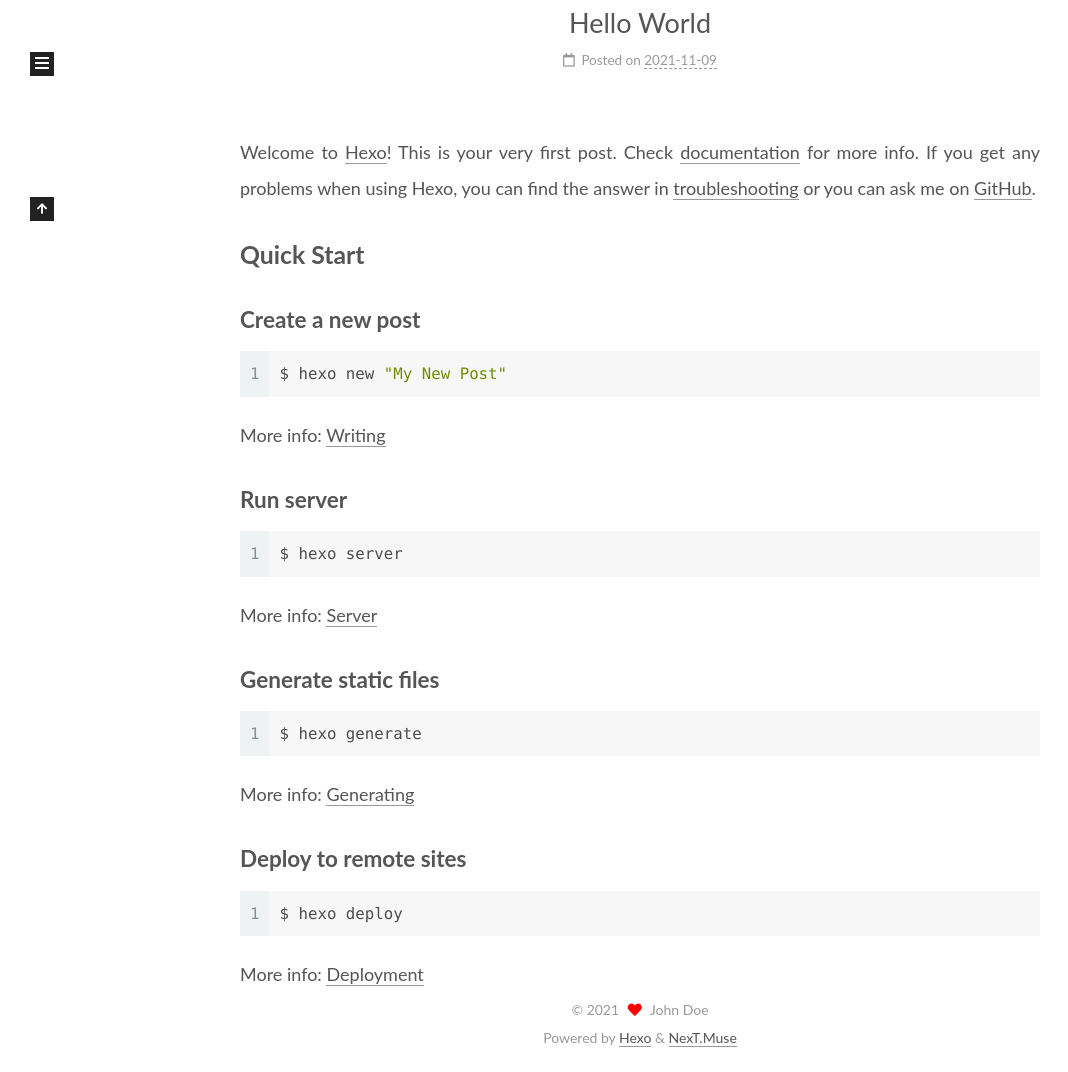
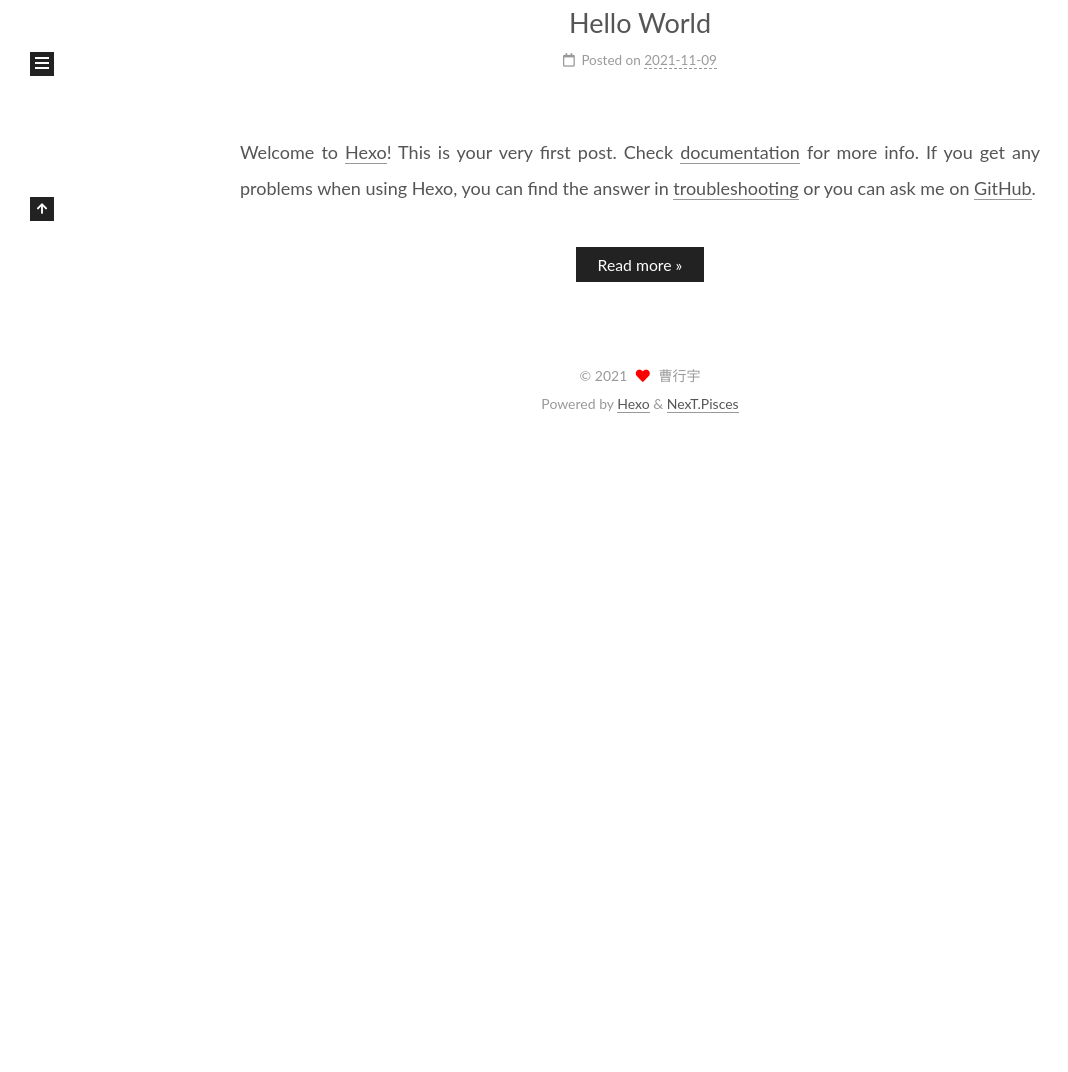
Before and after one commit to Ranbo0/Ranbo0.github.io, a plain HTML site: page index.html in a window 1280 px wide. Shown: the part 679-1751 px from the top of the page, without its empty margins (0-1068 px from the left). After the commit the page ends 1117 px from the top, so only its background shows below. Drawn offline with Linux system fonts and the light colour scheme.

Commit message:
Site updated: 2021-11-09 12:07:09

```diff
--- a/2021/11/09/hello-world/index.html
+++ b/2021/11/09/hello-world/index.html
@@ -17,19 +17,20 @@
 
 <script id="hexo-configurations">
     var NexT = window.NexT || {};
-    var CONFIG = {"hostname":"example.com","root":"/","scheme":"Muse","version":"7.8.0","exturl":false,"sidebar":{"position":"left","display":"post","padding":18,"offset":12,"onmobile":false},"copycode":{"enable":false,"show_result":false,"style":null},"back2top":{"enable":true,"sidebar":false,"scrollpercent":false},"bookmark":{"enable":false,"color":"#222","save":"auto"},"fancybox":false,"mediumzoom":false,"lazyload":false,"pangu":false,"comments":{"style":"tabs","active":null,"storage":true,"lazyload":false,"nav":null},"algolia":{"hits":{"per_page":10},"labels":{"input_placeholder":"Search for Posts","hits_empty":"We didn't find any results for the search: ${query}","hits_stats":"${hits} results found in ${time} ms"}},"localsearch":{"enable":false,"trigger":"auto","top_n_per_article":1,"unescape":false,"preload":false},"motion":{"enable":true,"async":false,"transition":{"post_block":"fadeIn","post_header":"slideDownIn","post_body":"slideDownIn","coll_header":"slideLeftIn","sidebar":"slideUpIn"}}};
+    var CONFIG = {"hostname":"example.com","root":"/","scheme":"Pisces","version":"7.8.0","exturl":false,"sidebar":{"position":"left","display":"post","padding":18,"offset":12,"onmobile":false},"copycode":{"enable":false,"show_result":false,"style":null},"back2top":{"enable":true,"sidebar":false,"scrollpercent":false},"bookmark":{"enable":false,"color":"#222","save":"auto"},"fancybox":false,"mediumzoom":false,"lazyload":false,"pangu":false,"comments":{"style":"tabs","active":null,"storage":true,"lazyload":false,"nav":null},"algolia":{"hits":{"per_page":10},"labels":{"input_placeholder":"Search for Posts","hits_empty":"We didn't find any results for the search: ${query}","hits_stats":"${hits} results found in ${time} ms"}},"localsearch":{"enable":false,"trigger":"auto","top_n_per_article":1,"unescape":false,"preload":false},"motion":{"enable":true,"async":false,"transition":{"post_block":"fadeIn","post_header":"slideDownIn","post_body":"slideDownIn","coll_header":"slideLeftIn","sidebar":"slideUpIn"}}};
   </script>
 
-  <meta name="description" content="Welcome to Hexo! This is your very first post. Check documentation for more info. If you get any problems when using Hexo, you can find the answer in troubleshooting or you can ask me on GitHub. Quick">
+  <meta name="description" content="Welcome to Hexo! This is your very first post. Check documentation for more info. If you get any problems when using Hexo, you can find the answer in troubleshooting or you can ask me on GitHub.">
 <meta property="og:type" content="article">
 <meta property="og:title" content="Hello World">
 <meta property="og:url" content="http://example.com/2021/11/09/hello-world/index.html">
-<meta property="og:site_name" content="Hexo">
-<meta property="og:description" content="Welcome to Hexo! This is your very first post. Check documentation for more info. If you get any problems when using Hexo, you can find the answer in troubleshooting or you can ask me on GitHub. Quick">
+<meta property="og:site_name" content="曹行宇的Blog">
+<meta property="og:description" content="Welcome to Hexo! This is your very first post. Check documentation for more info. If you get any problems when using Hexo, you can find the answer in troubleshooting or you can ask me on GitHub.">
 <meta property="og:locale" content="en_US">
 <meta property="article:published_time" content="2021-11-09T03:17:33.665Z">
-<meta property="article:modified_time" content="2021-11-09T03:17:33.665Z">
-<meta property="article:author" content="John Doe">
+<meta property="article:modified_time" content="2021-11-09T04:06:14.019Z">
+<meta property="article:author" content="曹行宇">
+<meta property="article:tag" content="https:&#x2F;&#x2F;github.com&#x2F;Ranbo0">
 <meta name="twitter:card" content="summary">
 
 <link rel="canonical" href="http://example.com/2021/11/09/hello-world/">
@@ -45,7 +46,7 @@
   };
 </script>
 
-  <title>Hello World | Hexo</title>
+  <title>Hello World | 曹行宇的Blog</title>
 
 
 
@@ -96,7 +97,7 @@
 
     <a href="/" class="brand" rel="start">
       <span class="logo-line-before"><i></i></span>
-      <h1 class="site-title">Hexo</h1>
+      <h1 class="site-title">曹行宇的Blog</h1>
       <span class="logo-line-after"><i></i></span>
     </a>
   </div>
@@ -154,12 +155,12 @@
 
     <span hidden itemprop="author" itemscope itemtype="http://schema.org/Person">
       <meta itemprop="image" content="/images/avatar.gif">
-      <meta itemprop="name" content="John Doe">
+      <meta itemprop="name" content="曹行宇">
       <meta itemprop="description" content="">
     </span>
 
     <span hidden itemprop="publisher" itemscope itemtype="http://schema.org/Organization">
-      <meta itemprop="name" content="Hexo">
+      <meta itemprop="name" content="曹行宇的Blog">
     </span>
       <header class="post-header">
         <h1 class="post-title" itemprop="name headline">
@@ -173,7 +174,8 @@
               </span>
               <span class="post-meta-item-text">Posted on</span>
 
-              <time title="Created: 2021-11-09 11:17:33" itemprop="dateCreated datePublished" datetime="2021-11-09T11:17:33+08:00">2021-11-09</time>
+
+              <time title="Created: 2021-11-09 11:17:33 / Modified: 12:06:14" itemprop="dateCreated datePublished" datetime="2021-11-09T11:17:33+08:00">2021-11-09</time>
             </span>
 
 
@@ -188,6 +190,8 @@
 
 
         <p>Welcome to <a target="_blank" rel="noopener" href="https://hexo.io/">Hexo</a>! This is your very first post. Check <a target="_blank" rel="noopener" href="https://hexo.io/docs/">documentation</a> for more info. If you get any problems when using Hexo, you can find the answer in <a target="_blank" rel="noopener" href="https://hexo.io/docs/troubleshooting.html">troubleshooting</a> or you can ask me on <a target="_blank" rel="noopener" href="https://github.com/hexojs/hexo/issues">GitHub</a>.</p>
+<span id="more"></span>
+
 <h2 id="Quick-Start"><a href="#Quick-Start" class="headerlink" title="Quick Start"></a>Quick Start</h2><h3 id="Create-a-new-post"><a href="#Create-a-new-post" class="headerlink" title="Create a new post"></a>Create a new post</h3><figure class="highlight bash"><table><tr><td class="gutter"><pre><span class="line">1</span><br></pre></td><td class="code"><pre><span class="line">$ hexo new <span class="string">&quot;My New Post&quot;</span></span><br></pre></td></tr></table></figure>
 
 <p>More info: <a target="_blank" rel="noopener" href="https://hexo.io/docs/writing.html">Writing</a></p>
@@ -283,7 +287,7 @@
 
       <div class="site-overview-wrap sidebar-panel">
         <div class="site-author motion-element" itemprop="author" itemscope itemtype="http://schema.org/Person">
-  <p class="site-author-name" itemprop="name">John Doe</p>
+  <p class="site-author-name" itemprop="name">曹行宇</p>
   <div class="site-description" itemprop="description"></div>
 </div>
 <div class="site-state-wrap motion-element">
@@ -327,9 +331,9 @@
   <span class="with-love">
     <i class="fa fa-heart"></i>
   </span>
-  <span class="author" itemprop="copyrightHolder">John Doe</span>
+  <span class="author" itemprop="copyrightHolder">曹行宇</span>
 </div>
-  <div class="powered-by">Powered by <a href="https://hexo.io/" class="theme-link" rel="noopener" target="_blank">Hexo</a> & <a href="https://muse.theme-next.org/" class="theme-link" rel="noopener" target="_blank">NexT.Muse</a>
+  <div class="powered-by">Powered by <a href="https://hexo.io/" class="theme-link" rel="noopener" target="_blank">Hexo</a> & <a href="https://pisces.theme-next.org/" class="theme-link" rel="noopener" target="_blank">NexT.Pisces</a>
   </div>
 
 
@@ -355,7 +359,7 @@
 <script src="/js/motion.js"></script>
 
 
-<script src="/js/schemes/muse.js"></script>
+<script src="/js/schemes/pisces.js"></script>
 
 
 <script src="/js/next-boot.js"></script>
--- a/index.html
+++ b/index.html
@@ -17,15 +17,16 @@
 
 <script id="hexo-configurations">
     var NexT = window.NexT || {};
-    var CONFIG = {"hostname":"example.com","root":"/","scheme":"Muse","version":"7.8.0","exturl":false,"sidebar":{"position":"left","display":"post","padding":18,"offset":12,"onmobile":false},"copycode":{"enable":false,"show_result":false,"style":null},"back2top":{"enable":true,"sidebar":false,"scrollpercent":false},"bookmark":{"enable":false,"color":"#222","save":"auto"},"fancybox":false,"mediumzoom":false,"lazyload":false,"pangu":false,"comments":{"style":"tabs","active":null,"storage":true,"lazyload":false,"nav":null},"algolia":{"hits":{"per_page":10},"labels":{"input_placeholder":"Search for Posts","hits_empty":"We didn't find any results for the search: ${query}","hits_stats":"${hits} results found in ${time} ms"}},"localsearch":{"enable":false,"trigger":"auto","top_n_per_article":1,"unescape":false,"preload":false},"motion":{"enable":true,"async":false,"transition":{"post_block":"fadeIn","post_header":"slideDownIn","post_body":"slideDownIn","coll_header":"slideLeftIn","sidebar":"slideUpIn"}}};
+    var CONFIG = {"hostname":"example.com","root":"/","scheme":"Pisces","version":"7.8.0","exturl":false,"sidebar":{"position":"left","display":"post","padding":18,"offset":12,"onmobile":false},"copycode":{"enable":false,"show_result":false,"style":null},"back2top":{"enable":true,"sidebar":false,"scrollpercent":false},"bookmark":{"enable":false,"color":"#222","save":"auto"},"fancybox":false,"mediumzoom":false,"lazyload":false,"pangu":false,"comments":{"style":"tabs","active":null,"storage":true,"lazyload":false,"nav":null},"algolia":{"hits":{"per_page":10},"labels":{"input_placeholder":"Search for Posts","hits_empty":"We didn't find any results for the search: ${query}","hits_stats":"${hits} results found in ${time} ms"}},"localsearch":{"enable":false,"trigger":"auto","top_n_per_article":1,"unescape":false,"preload":false},"motion":{"enable":true,"async":false,"transition":{"post_block":"fadeIn","post_header":"slideDownIn","post_body":"slideDownIn","coll_header":"slideLeftIn","sidebar":"slideUpIn"}}};
   </script>
 
   <meta property="og:type" content="website">
-<meta property="og:title" content="Hexo">
+<meta property="og:title" content="曹行宇的Blog">
 <meta property="og:url" content="http://example.com/index.html">
-<meta property="og:site_name" content="Hexo">
+<meta property="og:site_name" content="曹行宇的Blog">
 <meta property="og:locale" content="en_US">
-<meta property="article:author" content="John Doe">
+<meta property="article:author" content="曹行宇">
+<meta property="article:tag" content="https:&#x2F;&#x2F;github.com&#x2F;Ranbo0">
 <meta name="twitter:card" content="summary">
 
 <link rel="canonical" href="http://example.com/">
@@ -41,7 +42,7 @@
   };
 </script>
 
-  <title>Hexo</title>
+  <title>曹行宇的Blog</title>
 
 
 
@@ -92,7 +93,7 @@
 
     <a href="/" class="brand" rel="start">
       <span class="logo-line-before"><i></i></span>
-      <h1 class="site-title">Hexo</h1>
+      <h1 class="site-title">曹行宇的Blog</h1>
       <span class="logo-line-after"><i></i></span>
     </a>
   </div>
@@ -149,12 +150,12 @@
 
     <span hidden itemprop="author" itemscope itemtype="http://schema.org/Person">
       <meta itemprop="image" content="/images/avatar.gif">
-      <meta itemprop="name" content="John Doe">
+      <meta itemprop="name" content="曹行宇">
       <meta itemprop="description" content="">
     </span>
 
     <span hidden itemprop="publisher" itemscope itemtype="http://schema.org/Organization">
-      <meta itemprop="name" content="Hexo">
+      <meta itemprop="name" content="曹行宇的Blog">
     </span>
       <header class="post-header">
         <h2 class="post-title" itemprop="name headline">
@@ -215,12 +216,12 @@
 
     <span hidden itemprop="author" itemscope itemtype="http://schema.org/Person">
       <meta itemprop="image" content="/images/avatar.gif">
-      <meta itemprop="name" content="John Doe">
+      <meta itemprop="name" content="曹行宇">
       <meta itemprop="description" content="">
     </span>
 
     <span hidden itemprop="publisher" itemscope itemtype="http://schema.org/Organization">
-      <meta itemprop="name" content="Hexo">
+      <meta itemprop="name" content="曹行宇的Blog">
     </span>
       <header class="post-header">
         <h2 class="post-title" itemprop="name headline">
@@ -235,7 +236,8 @@
               </span>
               <span class="post-meta-item-text">Posted on</span>
 
-              <time title="Created: 2021-11-09 11:17:33" itemprop="dateCreated datePublished" datetime="2021-11-09T11:17:33+08:00">2021-11-09</time>
+
+              <time title="Created: 2021-11-09 11:17:33 / Modified: 12:06:14" itemprop="dateCreated datePublished" datetime="2021-11-09T11:17:33+08:00">2021-11-09</time>
             </span>
 
 
@@ -250,18 +252,13 @@
 
 
           <p>Welcome to <a target="_blank" rel="noopener" href="https://hexo.io/">Hexo</a>! This is your very first post. Check <a target="_blank" rel="noopener" href="https://hexo.io/docs/">documentation</a> for more info. If you get any problems when using Hexo, you can find the answer in <a target="_blank" rel="noopener" href="https://hexo.io/docs/troubleshooting.html">troubleshooting</a> or you can ask me on <a target="_blank" rel="noopener" href="https://github.com/hexojs/hexo/issues">GitHub</a>.</p>
-<h2 id="Quick-Start"><a href="#Quick-Start" class="headerlink" title="Quick Start"></a>Quick Start</h2><h3 id="Create-a-new-post"><a href="#Create-a-new-post" class="headerlink" title="Create a new post"></a>Create a new post</h3><figure class="highlight bash"><table><tr><td class="gutter"><pre><span class="line">1</span><br></pre></td><td class="code"><pre><span class="line">$ hexo new <span class="string">&quot;My New Post&quot;</span></span><br></pre></td></tr></table></figure>
-
-<p>More info: <a target="_blank" rel="noopener" href="https://hexo.io/docs/writing.html">Writing</a></p>
-<h3 id="Run-server"><a href="#Run-server" class="headerlink" title="Run server"></a>Run server</h3><figure class="highlight bash"><table><tr><td class="gutter"><pre><span class="line">1</span><br></pre></td><td class="code"><pre><span class="line">$ hexo server</span><br></pre></td></tr></table></figure>
-
-<p>More info: <a target="_blank" rel="noopener" href="https://hexo.io/docs/server.html">Server</a></p>
-<h3 id="Generate-static-files"><a href="#Generate-static-files" class="headerlink" title="Generate static files"></a>Generate static files</h3><figure class="highlight bash"><table><tr><td class="gutter"><pre><span class="line">1</span><br></pre></td><td class="code"><pre><span class="line">$ hexo generate</span><br></pre></td></tr></table></figure>
-
-<p>More info: <a target="_blank" rel="noopener" href="https://hexo.io/docs/generating.html">Generating</a></p>
-<h3 id="Deploy-to-remote-sites"><a href="#Deploy-to-remote-sites" class="headerlink" title="Deploy to remote sites"></a>Deploy to remote sites</h3><figure class="highlight bash"><table><tr><td class="gutter"><pre><span class="line">1</span><br></pre></td><td class="code"><pre><span class="line">$ hexo deploy</span><br></pre></td></tr></table></figure>
-
-<p>More info: <a target="_blank" rel="noopener" href="https://hexo.io/docs/one-command-deployment.html">Deployment</a></p>
+          <!--noindex-->
+            <div class="post-button">
+              <a class="btn" href="/2021/11/09/hello-world/#more" rel="contents">
+                Read more &raquo;
+              </a>
+            </div>
+          <!--/noindex-->
 
 
     </div>
@@ -335,7 +332,7 @@
 
       <div class="site-overview-wrap sidebar-panel">
         <div class="site-author motion-element" itemprop="author" itemscope itemtype="http://schema.org/Person">
-  <p class="site-author-name" itemprop="name">John Doe</p>
+  <p class="site-author-name" itemprop="name">曹行宇</p>
   <div class="site-description" itemprop="description"></div>
 </div>
 <div class="site-state-wrap motion-element">
@@ -379,9 +376,9 @@
   <span class="with-love">
     <i class="fa fa-heart"></i>
   </span>
-  <span class="author" itemprop="copyrightHolder">John Doe</span>
+  <span class="author" itemprop="copyrightHolder">曹行宇</span>
 </div>
-  <div class="powered-by">Powered by <a href="https://hexo.io/" class="theme-link" rel="noopener" target="_blank">Hexo</a> & <a href="https://muse.theme-next.org/" class="theme-link" rel="noopener" target="_blank">NexT.Muse</a>
+  <div class="powered-by">Powered by <a href="https://hexo.io/" class="theme-link" rel="noopener" target="_blank">Hexo</a> & <a href="https://pisces.theme-next.org/" class="theme-link" rel="noopener" target="_blank">NexT.Pisces</a>
   </div>
 
 
@@ -407,7 +404,7 @@
 <script src="/js/motion.js"></script>
 
 
-<script src="/js/schemes/muse.js"></script>
+<script src="/js/schemes/pisces.js"></script>
 
 
 <script src="/js/next-boot.js"></script>
```
Also changed, not shown: 2021/11/09/my-first-blog/index.html (+11 -11 lines), archives/2021/11/index.html (+11 -10 lines), archives/2021/index.html (+11 -10 lines), archives/index.html (+11 -10 lines), tags/text-file/index.html (+11 -10 lines).
